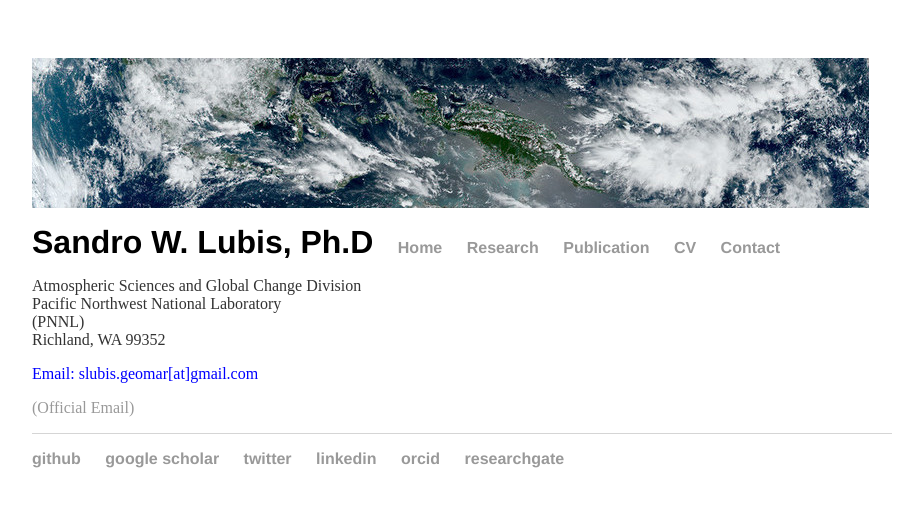
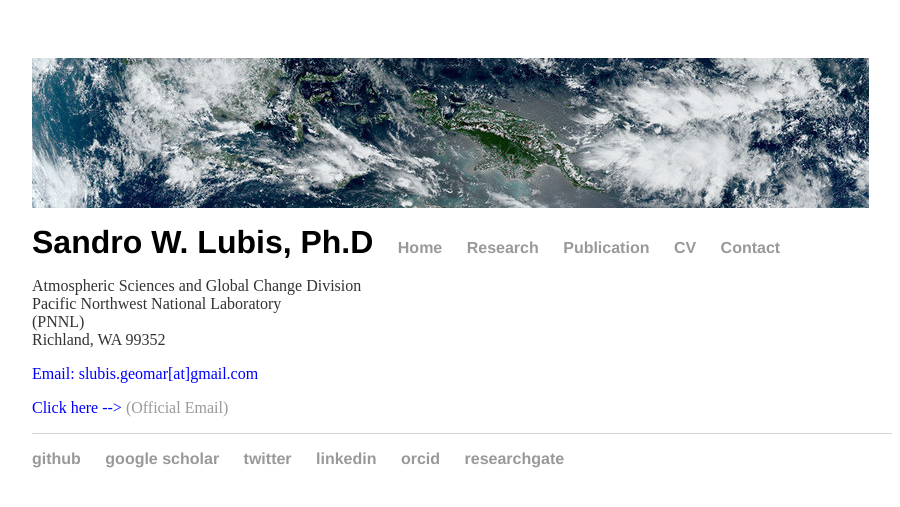
Before and after one commit to sandrolubis/sandrolubis.github.io, a Jekyll site: the page built from contact/index.html, in a window 1280 px wide. Shown: the top 507 px of the page, without its empty margins (276-1176 px from the left). Built offline with Jekyll 4.4.1, drawn with Linux system fonts in a browser that asks for light colours.

Commit message:
Update index.html

```diff
--- a/contact/index.html
+++ b/contact/index.html
@@ -7,5 +7,5 @@
 <div class="research">
 	<p>Atmospheric Sciences and Global Change Division<br>Pacific Northwest National Laboratory<br>(PNNL)<br>Richland, WA  99352<br>
 	<p style="color:blue;"> Email: slubis.geomar[at]gmail.com<br>
-        <p style="color:blue;"> <a href="https://www.pnnl.gov/atmospheric/staff/staff_info.asp?staff_num=11428">(Official Email)</a></p></p>
+        <p style="color:blue;"> Click here --> <a href="https://www.pnnl.gov/atmospheric/staff/staff_info.asp?staff_num=11428">(Official Email)</a></p></p>
 </div>
```
